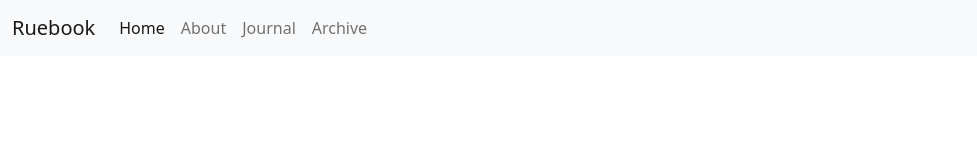
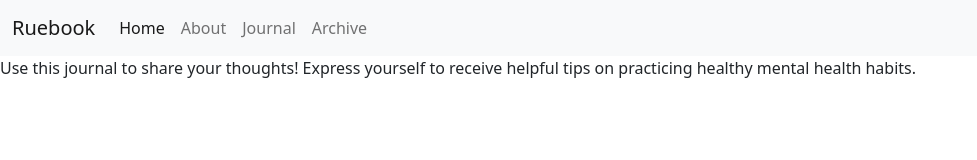
Before and after one commit to synkathairo/ruebook, a website: page about.html in a window 1280 px wide. Shown: the whole page, without its empty margins (0-977 px from the left). Drawn offline with nearby package versions, Linux system fonts and the light colour scheme.

Commit message:
Update about.html

```diff
--- a/about.html
+++ b/about.html
@@ -25,5 +25,6 @@
 		  </div>
 		</div>
 	  </nav>
+	  <p class="text-start">Use this journal to share your thoughts! Express yourself to receive helpful tips on practicing healthy mental health habits.</p>
 </body>
 </html>
```
